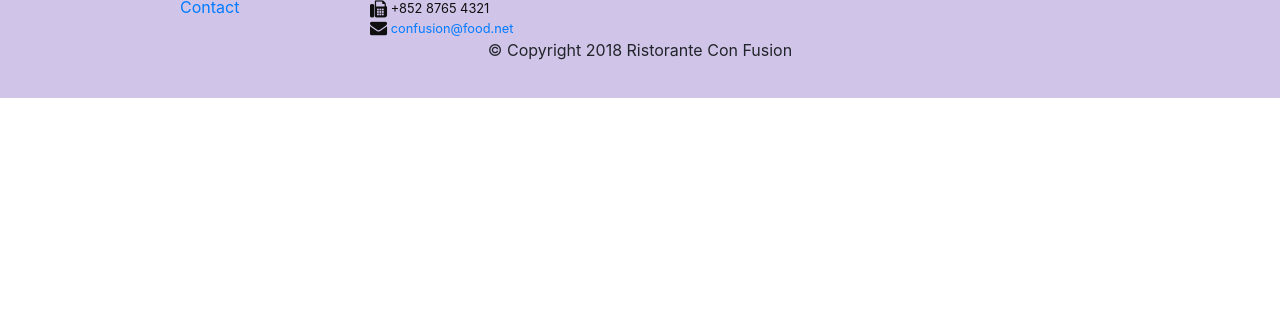
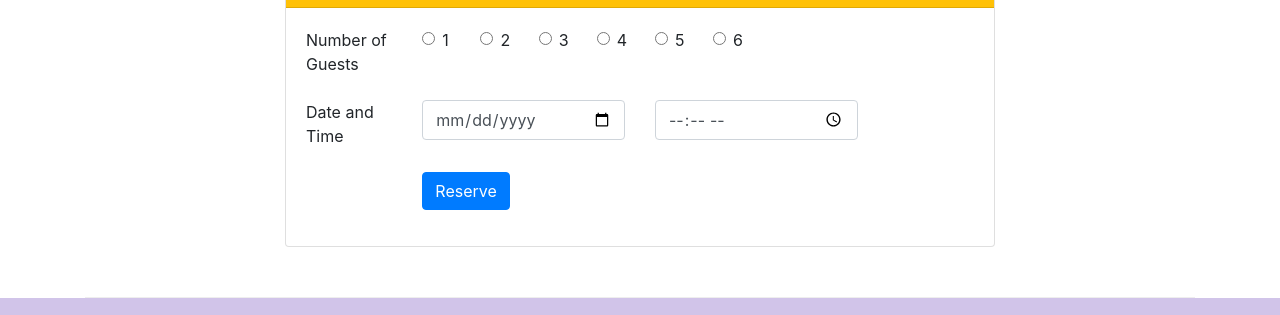
Before and after one commit to fokou-joel-bertrand/Bootstrap_4, a website: page index.html in a window 1280 px wide. Shown: the part 1187-1502 px from the top of the page. Before the commit the page ends 1285 px from the top, so only its background shows below. Drawn offline with nearby package versions, Linux system fonts and the light colour scheme.

Commit message:
first version

```diff
--- a/index.html
+++ b/index.html
@@ -38,12 +38,19 @@
     <header class="jumbotron">
         <div class="container">
             <div class="row row-header">
-                <div class="col-12 col-sm-8">
+                <div class="col-12 col-sm-6">
                     <h1>Ristorante con Fusion</h1>
                     <p>We take inspiration from the World's best cuisines, and create a unique fusion experience. Our lipsmacking creations will tickle your culinary senses!</p>
                 </div>
-                <div class="col-12 col-sm align-self-center">
-                    <img src="images/logo.png" class="image-fluid">
+                <div class="col-12 col-sm">
+                    <div class="row">
+                        <div class="col-6 align-self-center">
+                            <img src="images/logo.png" class="image-fluid">
+                        </div>
+                        <div class="col align-self-center">
+                            <a role="button" href="#reservationtable" class="btn btn-warning">Reserve Table</a>
+                        </div>
+                  </div>
                 </div>
             </div>
         </div>
@@ -71,8 +78,13 @@
                 <h3>This Month's Promotions</h3>
             </div>
             <div class="col col-sm col-md">
-                <h2>Weekend Grand Buffet</h2>
-                <p>Featuring mouthwatering combinations with a choice of five different salads, six enticing appetizers, six main entrees and five choicest desserts. Free flowing bubbly and soft drinks. All for just $19.99 per person </p>
+               <div class="media">
+                    <img src="images/buffet.png" class="d-flex order-sm-last mr-3 img-thumbnail align-self-center" alt="buffet">
+                <div class="media-body">
+                    <h2 class="mt-0">Weekend Grand Buffet <span class="badge badge-danger">NEW</span></h2>
+                    <p>Featuring mouthwatering combinations with a choice of five different salads, six enticing appetizers, six main entrees and five choicest desserts. Free flowing bubbly and soft drinks. All for just $19.99 per person </p>
+                </div>
+              </div>
             </div>
         </div>
 
@@ -91,6 +103,71 @@
                 </div>
             </div>
         </div>
+
+        <div class="row row-content">
+          <div class="col-12 col-sm-8 align-self-center offset-sm-2">
+            <div class="card" id="reservationtable">
+                <form>
+                    <h2 class="card-header bg-warning text-white">Reserve a Table</h2>
+                    <div class="card-body">
+                        <div class="form-group row">
+                            <label for="numguest" class="form-label col-2">Number of Guests</label>
+                            <div class="col-1">
+                                <div class="form-check">
+                                    <input type="radio" id="check1" class="form-check-input" name="check1" value="check1">
+                                    <label for="check1" class="form-check-label">1</label>
+                                </div>
+                            </div>
+                            <div class="col-1">
+                                <div class="form-check">
+                                    <input type="radio" id="check1" class="form-check-input" name="check1" value="check1">
+                                    <label for="check1" class="form-check-label">2</label>
+                                </div>
+                            </div>
+                            <div class="col-1">
+                                <div class="form-check">
+                                    <input type="radio" id="check1" class="form-check-input" name="check1" value="check1">
+                                    <label for="check1" class="form-check-label">3</label>
+                                </div>
+                            </div>
+                            <div class="col-1">
+                                <div class="form-check">
+                                    <input type="radio" id="check1" class="form-check-input" name="check1" value="check1">
+                                    <label for="check1" class="form-check-label">4</label>
+                                </div>
+                            </div>
+                            <div class="col-1">
+                                <div class="form-check">
+                                    <input type="radio" id="check1" class="form-check-input" name="check1" value="check1">
+                                    <label for="check1" class="form-check-label">5</label>
+                                </div>
+                            </div>
+                            <div class="col-1">
+                                <div class="form-check">
+                                    <input type="radio" id="check1" class="form-check-input" name="check1" value="check1">
+                                    <label for="check1" class="form-check-label">6</label>
+                                </div>
+                            </div>
+                        </div>
+                        <div class="form-group row">
+                            <label for="dateandtime" class="form-label col-2">Date and Time</label>
+                            <div class="col-4">
+                                <input type="date" class="form-control" id="date" name="date" value="date" placeholder="Date">
+                            </div>
+                            <div class="col-4">
+                            <input type="time" class="form-control" id="time" name="time" value="time" placeholder="Time">
+                            </div>
+                        </div>
+                        <div class="form-group row">
+                            <div class="col-12 offset-2">
+                                <button type="submit" class="btn btn-primary">Reserve</button>
+                            </div>
+                        </div>
+                    </div>
+                </form>
+             </div>
+           </div>
+         </div>
     </div>
 
     <footer class="footer">
```
